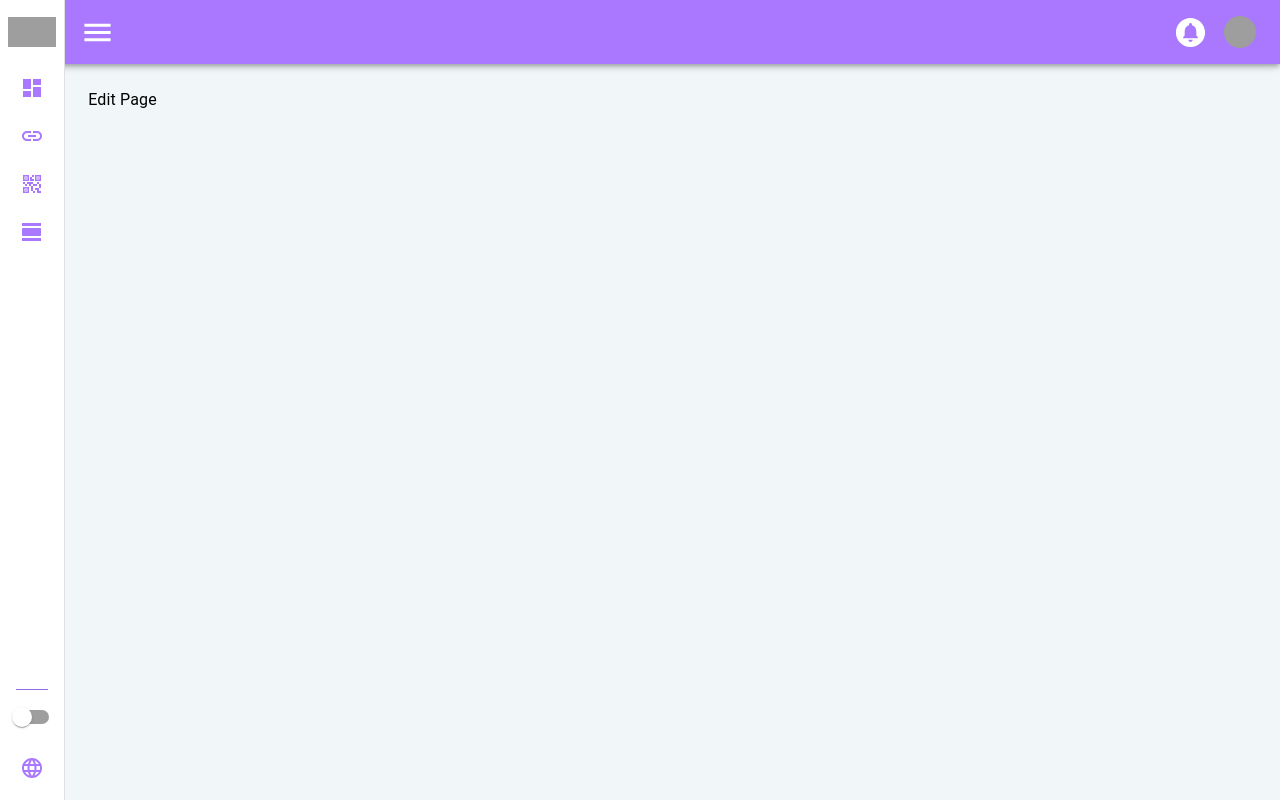
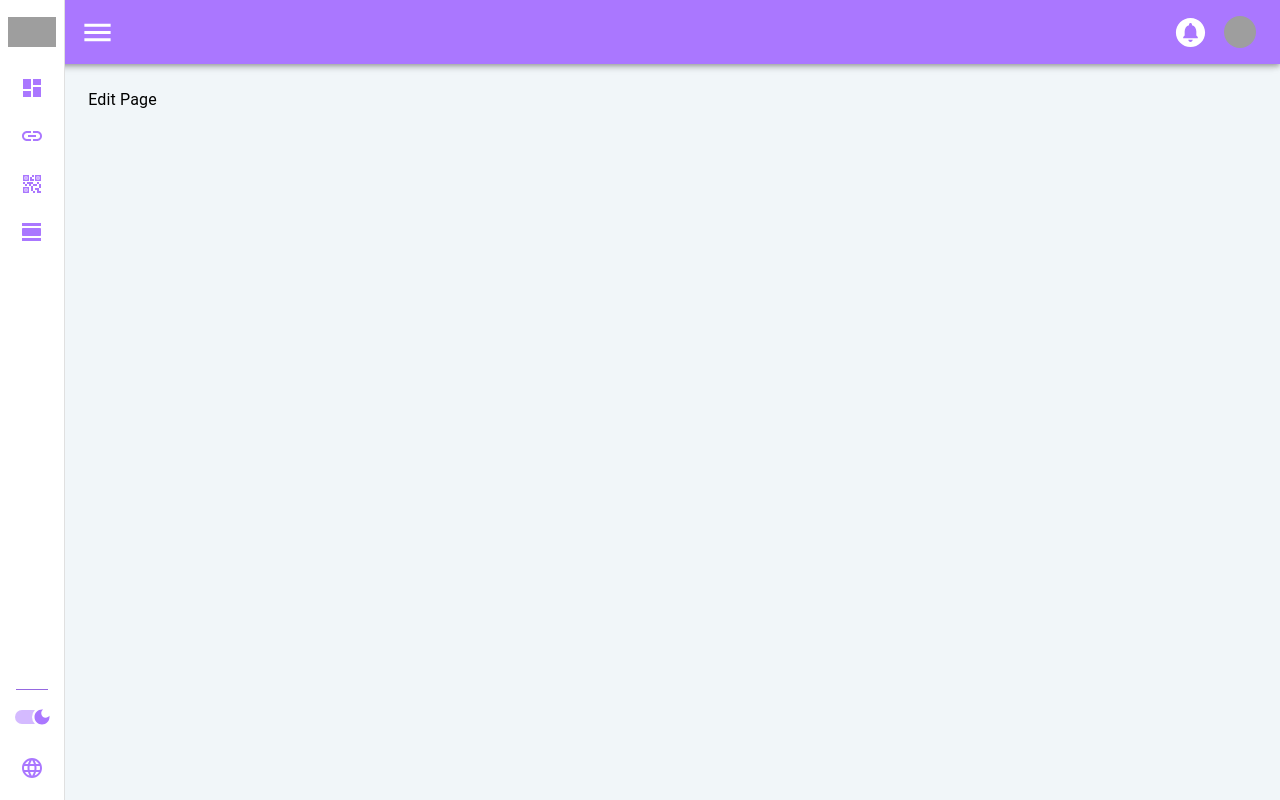
Before and after one commit to RizkiDelaga/pocketlink, a React (Create React App) app: page /Dashboard/LinkPage/1 in a window 1280 px wide. Built offline with nearby package versions, Linux system fonts and the light colour scheme; sample sign-in values are in the browser's storage; grey boxes are pictures that could not be loaded.

Commit message:
Setting Theme Mode

```diff
--- a/src/App.js
+++ b/src/App.js
@@ -117,10 +117,10 @@ function App() {
 
             <Route element={<DefaultLayout />}>
               <Route path="" element={<Home />}/>
-                <Route path="LoginProcess" element={<LoginProcess />}/>
-                <Route path="PageNotFound" element={<PageNotFound />}/>
+              <Route path="PageNotFound" element={<PageNotFound />}/>
             </Route>
 
+            <Route path="LoginProcess" element={<LoginProcess />}/>
 
             <Route path="Quill" element={<Quill />}/>
             <Route path="Quill2" element={<Quill2 />}/>
--- a/src/components/NavBar/DefaultNavBar.jsx
+++ b/src/components/NavBar/DefaultNavBar.jsx
@@ -24,6 +24,8 @@ import CloseIcon from '@mui/icons-material/Close';
 import ProfileMenu from '../ProfileMenu/ProfileMenu';
 import CircleNotificationsIcon from '@mui/icons-material/CircleNotifications';
 import LanguageIcon from '@mui/icons-material/Language';
+import LightModeIcon from '@mui/icons-material/LightMode';
+import DarkModeIcon from '@mui/icons-material/DarkMode';
 
 // Navbar configuration
 const AppBar = styled(MuiAppBar, {
@@ -117,7 +119,15 @@ export default function DefaultNavBar() {
                 />
               </Box>
               {/* Change Theme Mode */}
-              <Switch onChange={toggleThemeMode} color="primary" />
+              <Switch
+                checked={themeMode === 'light' ? true : false}
+                icon={<LightModeIcon fontSize="small" color="primary" sx={{ bgcolor: 'white', borderRadius: 100 }} />}
+                checkedIcon={
+                  <DarkModeIcon fontSize="small" color="primary" sx={{ bgcolor: 'white', borderRadius: 100 }} />
+                }
+                onChange={toggleThemeMode}
+                name="themeSwitch"
+              />
             </Box>
 
             {!localStorage.getItem('accessToken') ? (
@@ -221,7 +231,17 @@ export default function DefaultNavBar() {
                   }}
                 />
                 <ListItemIcon sx={{ display: 'flex', justifyContent: 'center' }}>
-                  <Switch onChange={toggleThemeMode} color="primary" />
+                  <Switch
+                    checked={themeMode === 'light' ? true : false}
+                    icon={
+                      <LightModeIcon fontSize="small" color="primary" sx={{ bgcolor: 'white', borderRadius: 100 }} />
+                    }
+                    checkedIcon={
+                      <DarkModeIcon fontSize="small" color="primary" sx={{ bgcolor: 'white', borderRadius: 100 }} />
+                    }
+                    onChange={toggleThemeMode}
+                    name="themeSwitch"
+                  />
                 </ListItemIcon>
               </ListItemButton>
             </ListItem>
--- a/src/components/SideBar/DashboardSideBar.jsx
+++ b/src/components/SideBar/DashboardSideBar.jsx
@@ -23,6 +23,8 @@ import QrCode2Icon from '@mui/icons-material/QrCode2';
 import ViewDayIcon from '@mui/icons-material/ViewDay';
 import ThemeModeContext from '../../provider/contexts/ThemeMode';
 import LanguageIcon from '@mui/icons-material/Language';
+import LightModeIcon from '@mui/icons-material/LightMode';
+import DarkModeIcon from '@mui/icons-material/DarkMode';
 
 const drawerWidth = 300;
 
@@ -209,7 +211,17 @@ export default function DashboardSideBar(props) {
                       color: 'primary.main',
                     }}
                   >
-                    <Switch onChange={toggleThemeMode} />
+                    <Switch
+                      checked={themeMode === 'light' ? true : false}
+                      icon={
+                        <LightModeIcon fontSize="small" color="primary" sx={{ bgcolor: 'white', borderRadius: 100 }} />
+                      }
+                      checkedIcon={
+                        <DarkModeIcon fontSize="small" color="primary" sx={{ bgcolor: 'white', borderRadius: 100 }} />
+                      }
+                      onChange={toggleThemeMode}
+                      name="themeSwitch"
+                    />
                   </ListItemIcon>
                 </ListItemButton>
               </Tooltip>
--- a/src/provider/components/ThemeModeComponent.jsx
+++ b/src/provider/components/ThemeModeComponent.jsx
@@ -3,11 +3,15 @@ import ThemeModeContext from '../contexts/ThemeMode';
 import { Paper } from '@mui/material';
 
 export default function ThemeModeComponent({ children }) {
-  const [themeMode, setThemeMode] = useState('light');
+  const [themeMode, setThemeMode] = useState(localStorage.getItem('themeMode') || 'light');
 
   // Fungsi untuk mengubah nilai tema
   const toggleThemeMode = () => {
-    setThemeMode((prevTheme) => (prevTheme === 'light' ? 'dark' : 'light'));
+    setThemeMode((prevTheme) => {
+      const newTheme = prevTheme === 'light' ? 'dark' : 'light';
+      localStorage.setItem('themeMode', newTheme);
+      return newTheme;
+    });
   };
 
   // Menyediakan nilai dan fungsi untuk diakses oleh konsumen
```
